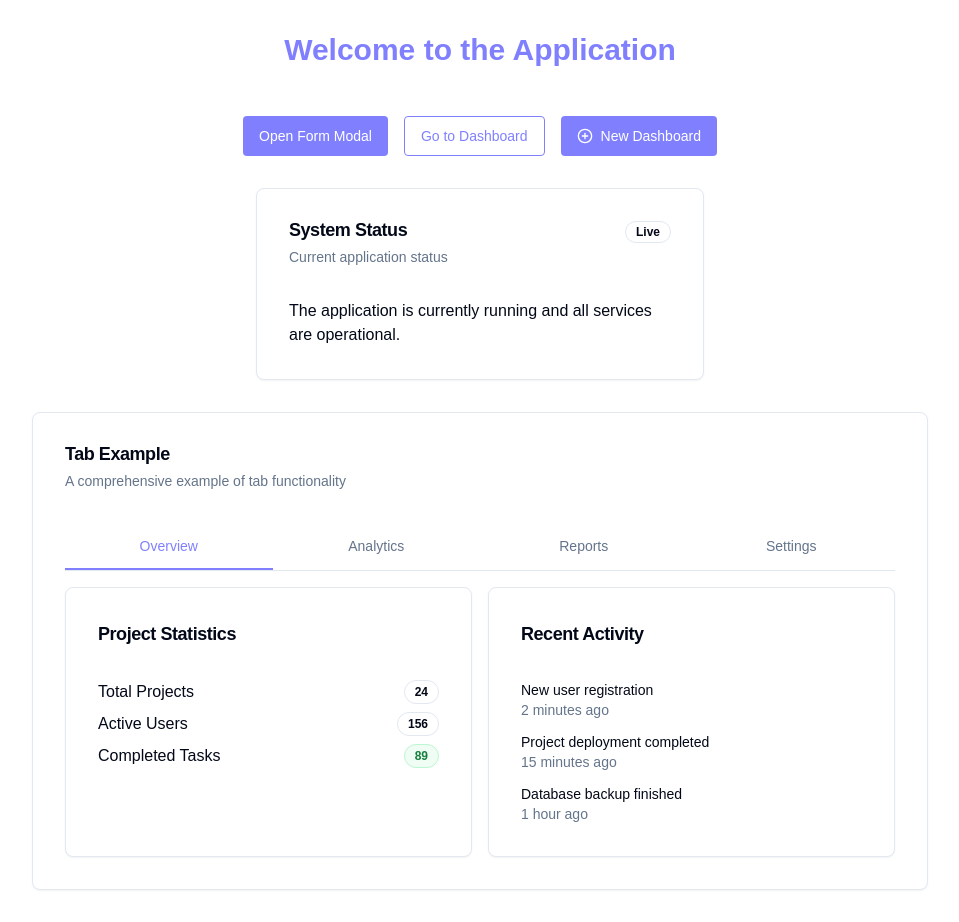
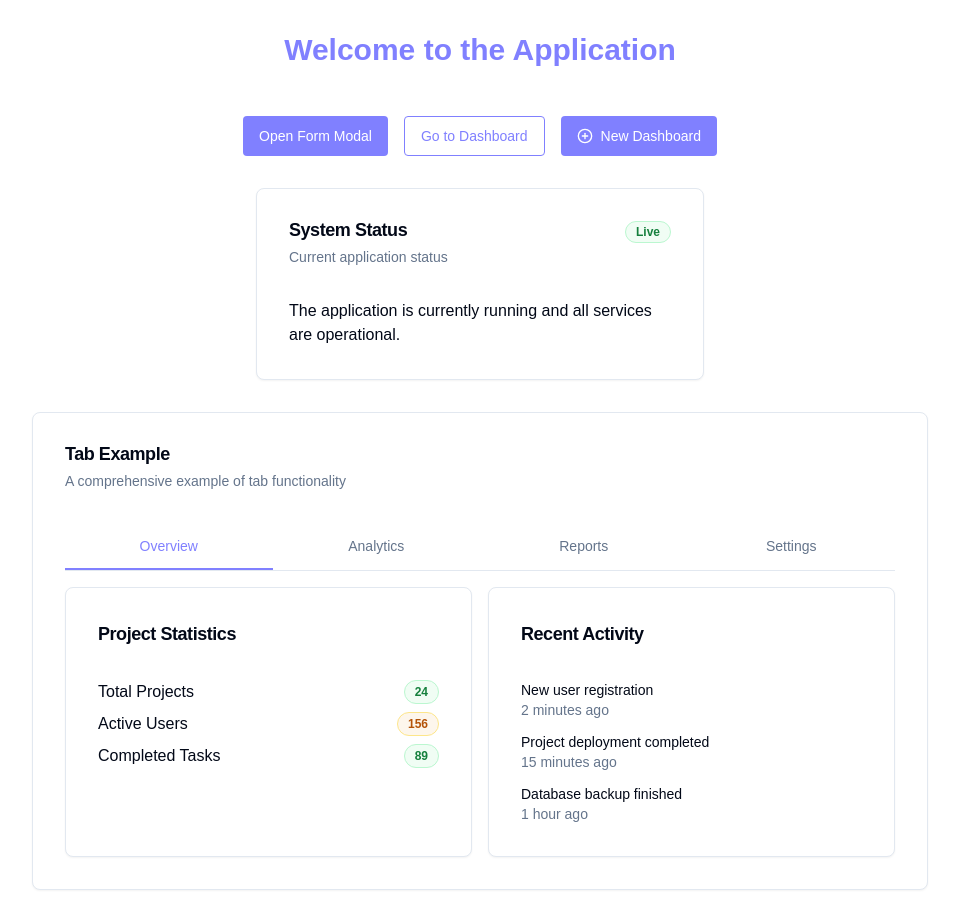
Before and after one commit to OlaideKaffo1/blank-page-builder-spark, a React (Vite) app: page / in a window 1280 px wide. Shown: the whole page, without its empty margins (160-1119 px from the left). Built offline with nearby package versions, Linux system fonts and the light colour scheme.

Commit message:
Code edited in Lovable Code Editor
Edited UI in Lovable

```diff
--- a/src/pages/Index.tsx
+++ b/src/pages/Index.tsx
@@ -77,7 +77,7 @@ const Index = () => {
             <CardTitle>System Status</CardTitle>
             <CardDescription>Current application status</CardDescription>
           </div>
-          <Badge variant="LIVE">Live</Badge>
+          <Badge variant="live">Live</Badge>
         </CardHeader>
         <CardContent>
           <p>The application is currently running and all services are operational.</p>
@@ -109,11 +109,11 @@ const Index = () => {
                     <div className="space-y-2">
                       <div className="flex justify-between">
                         <span>Total Projects</span>
-                        <Badge variant="LIVE">24</Badge>
+                        <Badge variant="live">24</Badge>
                       </div>
                       <div className="flex justify-between">
                         <span>Active Users</span>
-                        <Badge variant="INPROGRESS">156</Badge>
+                        <Badge variant="inProgress">156</Badge>
                       </div>
                       <div className="flex justify-between">
                         <span>Completed Tasks</span>
```
